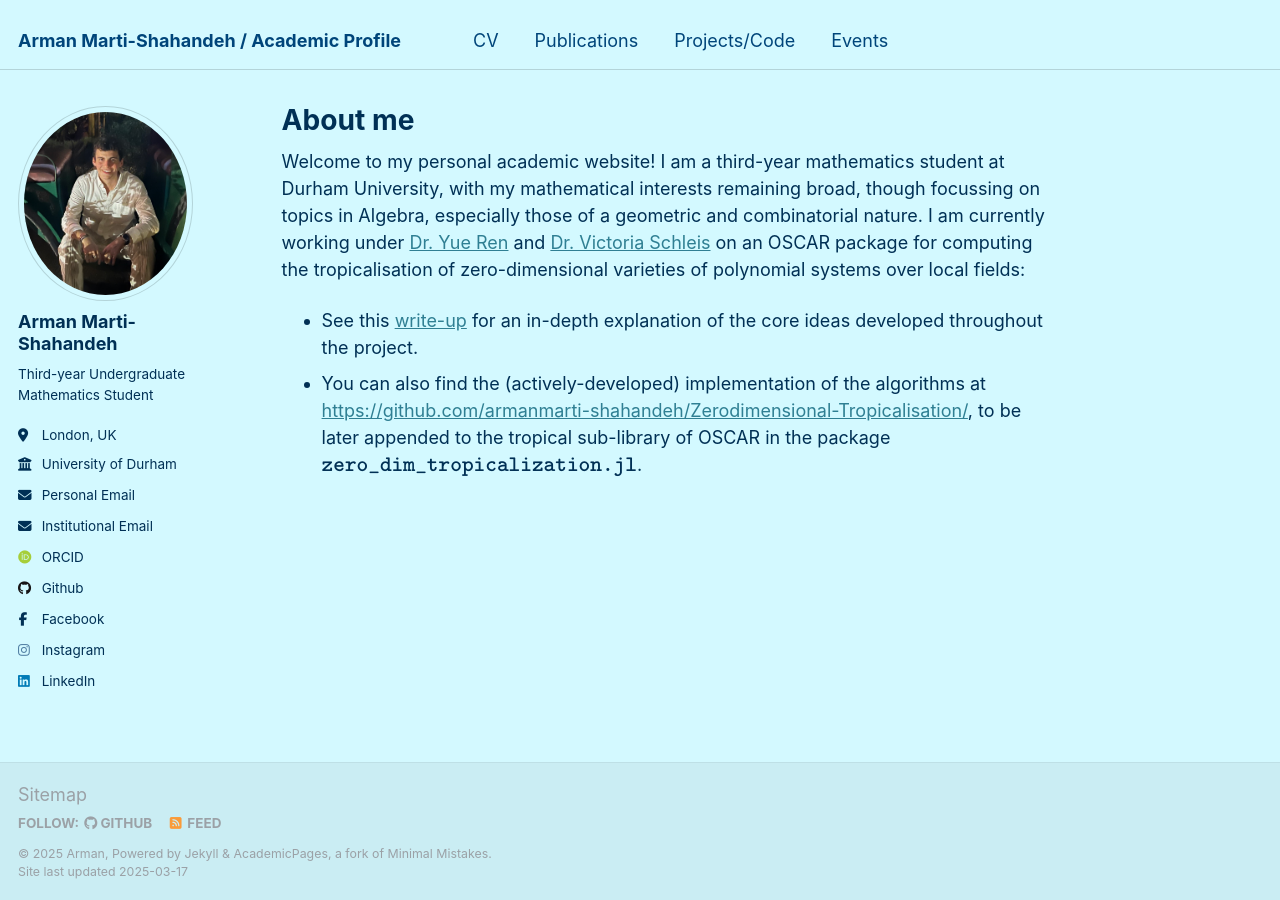
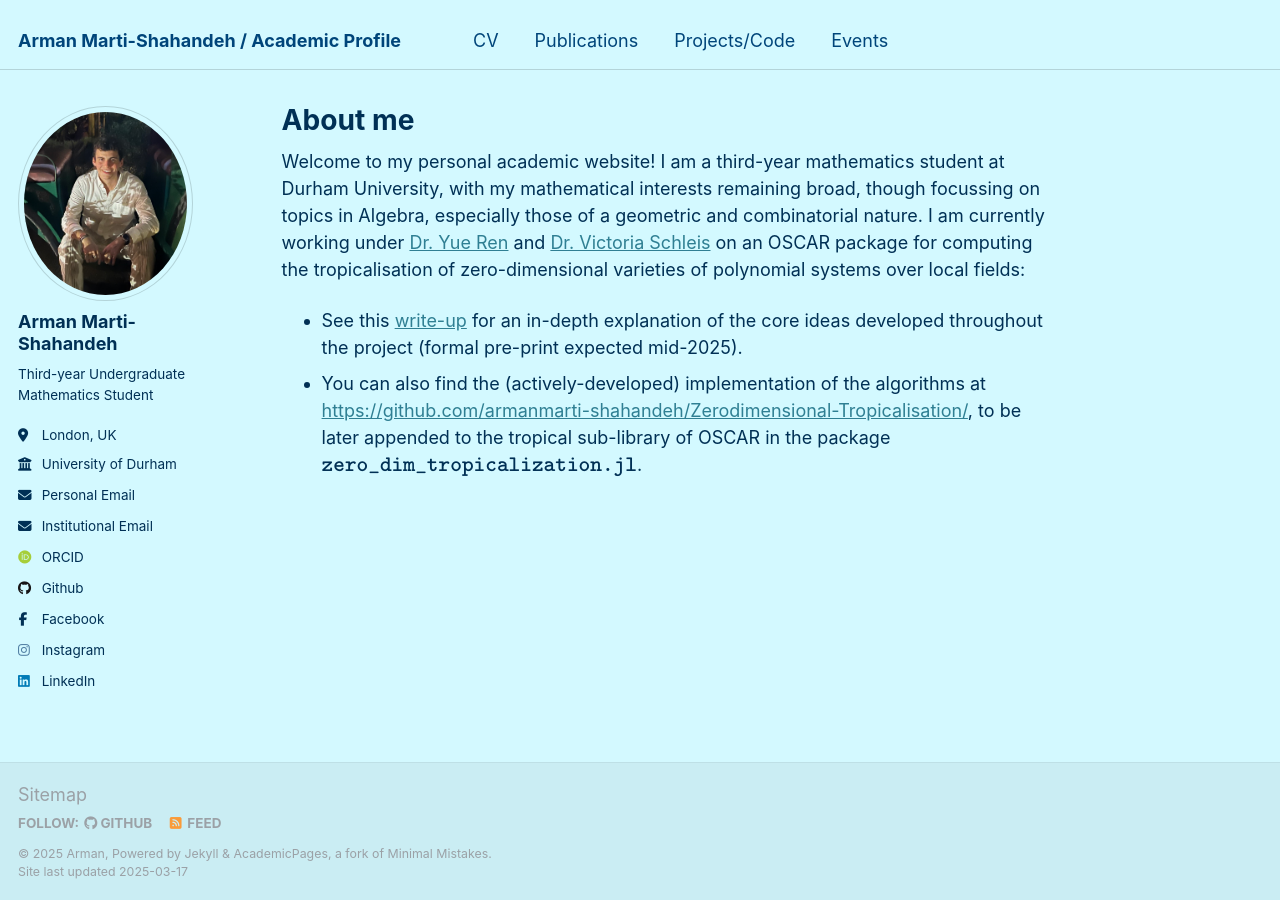
Before and after one commit to armanmarti-shahandeh/armanmarti-shahandeh.github.io, a Jekyll site: the page built from _pages/about.md, in a window 1280 px wide. Built offline with Jekyll 4.4.1, drawn with Linux system fonts in a browser that asks for light colours; some web fonts are replaced.

Commit message:
An informal description of the project

```diff
--- a/_pages/about.md
+++ b/_pages/about.md
@@ -8,5 +8,5 @@ redirect_from:
 ---
 
 Welcome to my personal academic website! I am a third-year mathematics student at Durham University, with my mathematical interests remaining broad, though focussing on topics in Algebra, especially those of a geometric and combinatorial nature. I am currently working under [Dr. Yue Ren](https://www.yueren.de/) and [Dr. Victoria Schleis](https://victoriaschleis.github.io/index.html) on an OSCAR package for computing the tropicalisation of zero-dimensional varieties of polynomial systems over local fields:
-  * See this [write-up](https://armanmarti-shahandeh.github.io/files/pseudoPaper_website.pdf) for an in-depth explanation of the core ideas developed throughout the project.
+  * See this [write-up](https://armanmarti-shahandeh.github.io/files/pseudoPaper_website.pdf) for an in-depth explanation of the core ideas developed throughout the project (formal pre-print expected mid-2025).
   * You can also find the (actively-developed) implementation of the algorithms at [https://github.com/armanmarti-shahandeh/Zerodimensional-Tropicalisation/](https://github.com/armanmarti-shahandeh/Zerodimensional-Tropicalisation/), to be later appended to the tropical sub-library of OSCAR in the package $$\texttt{zero_dim_tropicalization.jl}$$.
```
